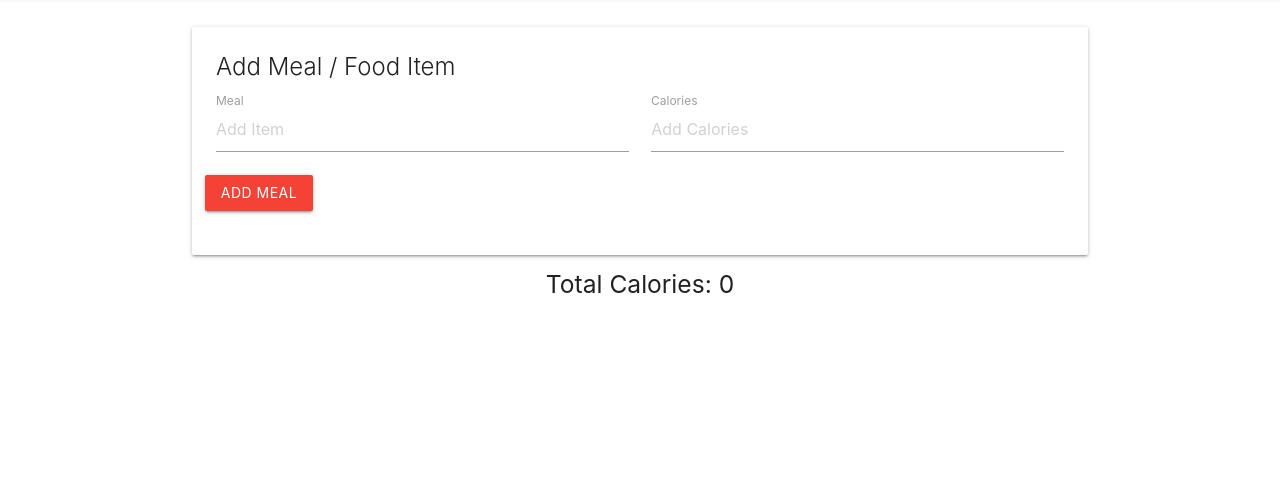
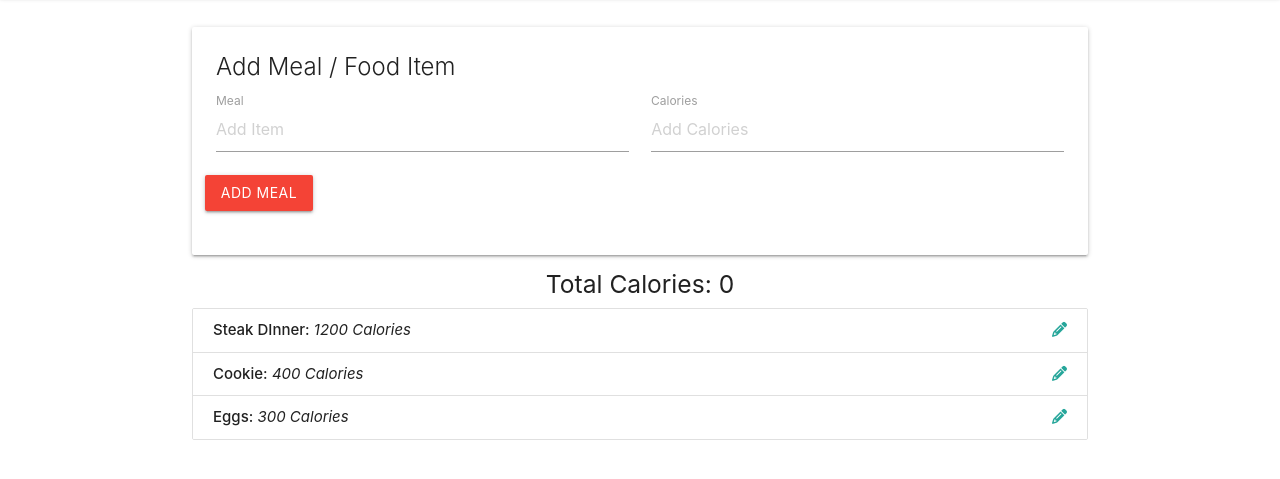
Before and after one commit to JurgenMik/calorie_tracker, a plain HTML site: page index.html in a window 1280 px wide. Shown: the part 67-546 px from the top of the page. Drawn offline with nearby package versions, Linux system fonts and the light colour scheme.

Commit message:
Populated data structure items to list

```diff
--- a/app.js
+++ b/app.js
@@ -31,7 +31,29 @@ const ItemCtrl = (function(){
 
 //UI Controller
 const UICtrl = (function(){
+    return{
+        populateItemList: function(items){
+            // create html content
+            let html = '';
+
+            //parse data and create list items html
+            items.forEach(function(item) {
+                html += `<li class="collection-item" id="item-${item.id}">
+                <strong> ${item.name}:</strong> <em> ${item.calories} Calories</em>
+                <a href="#" class="secondary-content">
+                <i class="edit-item fa fa-pencil"></i>
+</a>
+</li>`;
+            });
+
+            // insert list items
+            document.querySelector("#item-list").innerHTML = html;
+        }
+    }
 })();
+
+
+
 
 //App Controller
 const App = (function(ItemCtrl, UICtrl){
@@ -40,7 +62,7 @@ const App = (function(ItemCtrl, UICtrl){
             console.log('Initializing App')
             // fetch items from data structure
             const items = ItemCtrl.getItems()
-            console.log(items)
+            UICtrl.populateItemList(items)
         }
     }
 })(ItemCtrl,UICtrl);
--- a/index.html
+++ b/index.html
@@ -5,11 +5,11 @@
     <title> Calorie Tracker </title>
 
     <link rel="stylesheet" href="https://cdnjs.cloudflare.com/ajax/libs/materialize/1.0.0/css/materialize.min.css">
+     <script src="https://kit.fontawesome.com/277d889efd.js" crossorigin="anonymous"></script>
  </head>
  <body>
 
      <!-- Navbar -->
-
      <nav>
         <div class="nav-wrapper-blue">
             <div class="container">
@@ -17,9 +17,7 @@
             </div>
         </div>
     </nav>
-
      <br>
-
      <div class="container">
          <!--tracker content here -->
          <div class="card">
@@ -41,10 +39,16 @@
 
              </div>
          </div>
-     </div>
+
 
      <!-- Calorie Tracker/Counter -->
      <h5 class="center-align"> Total Calories: <span class="total-calories"> 0 </span></h5>
+
+     <!-- Item List -->
+         <ul id="item-list" class="collection"></ul>
+
+     </div>
+
 
 
 
```
